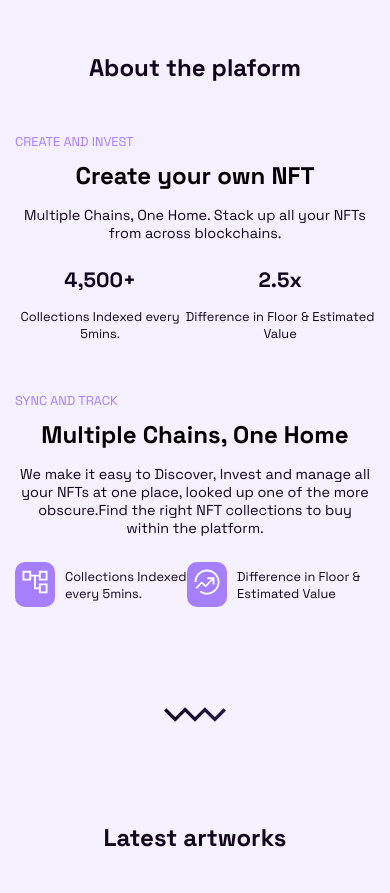
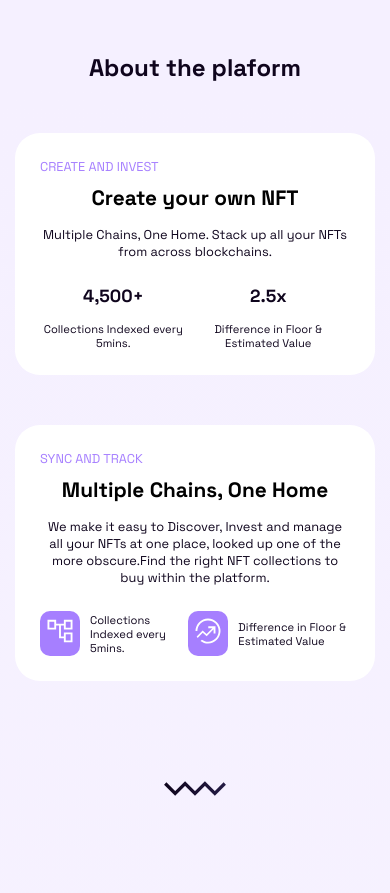
Before and after one commit to MORVWY/nft-lp, a plain HTML site: page index.html in a window 390 px wide. Shown: the part 2900-3793 px from the top of the page. Drawn offline with Linux system fonts and the light colour scheme.

Commit message:
mobile about section

```diff
--- a/scss/main/_media.scss
+++ b/scss/main/_media.scss
@@ -245,9 +245,12 @@
                     }
 
                     .info {
+                        background-color: $white-color;
+                        padding: 25px;
+                        border-radius: 25px;
 
                         &__title {
-                            font-size: 2rem;
+                            font-size: 1.7rem;
                             text-align: center;
                         }
 
@@ -259,7 +262,7 @@
 
                             &-item {
                                 &__number {
-                                    font-size: 1.5rem;
+                                    font-size: 1.4rem;
                                     text-align: center;
                                 }
 
@@ -441,22 +444,22 @@
                     .info {
 
                         &__title {
-                            font-size: 1.5rem;
+                            font-size: 1.3rem;
                         }
 
                         &__description {
-                            font-size: .9rem;
+                            font-size: .8rem;
                         }
 
                         .advances {
 
                             &-item {
                                 &__number {
-                                    font-size: 1.3rem;
+                                    font-size: 1.1rem;
                                 }
 
                                 &__text {
-                                    font-size: .8rem;
+                                    font-size: .7rem;
                                 }
                             }
 
@@ -471,7 +474,7 @@
                                 }
 
                                 &__text {
-                                    font-size: .8rem;
+                                    font-size: .7rem;
                                 }
                             }
                         }
```
Also changed, not shown: css/styles.css.
